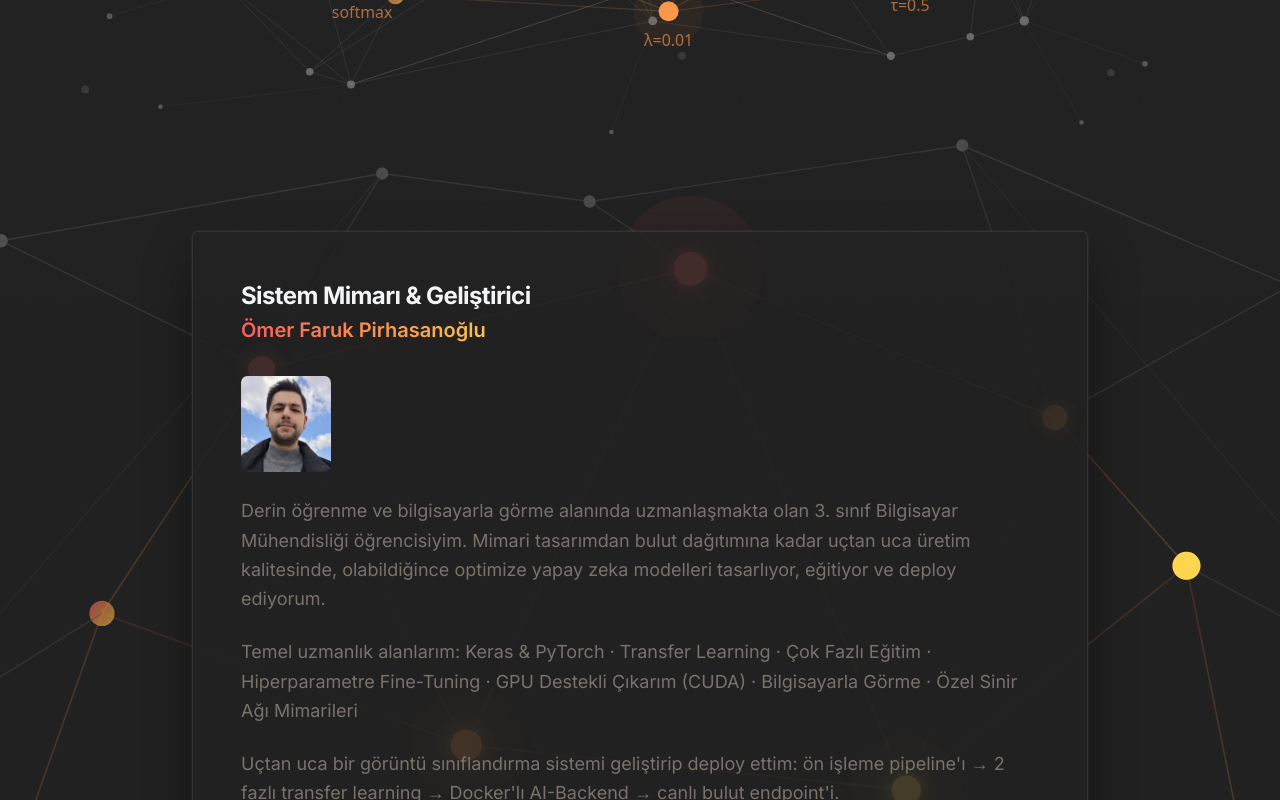
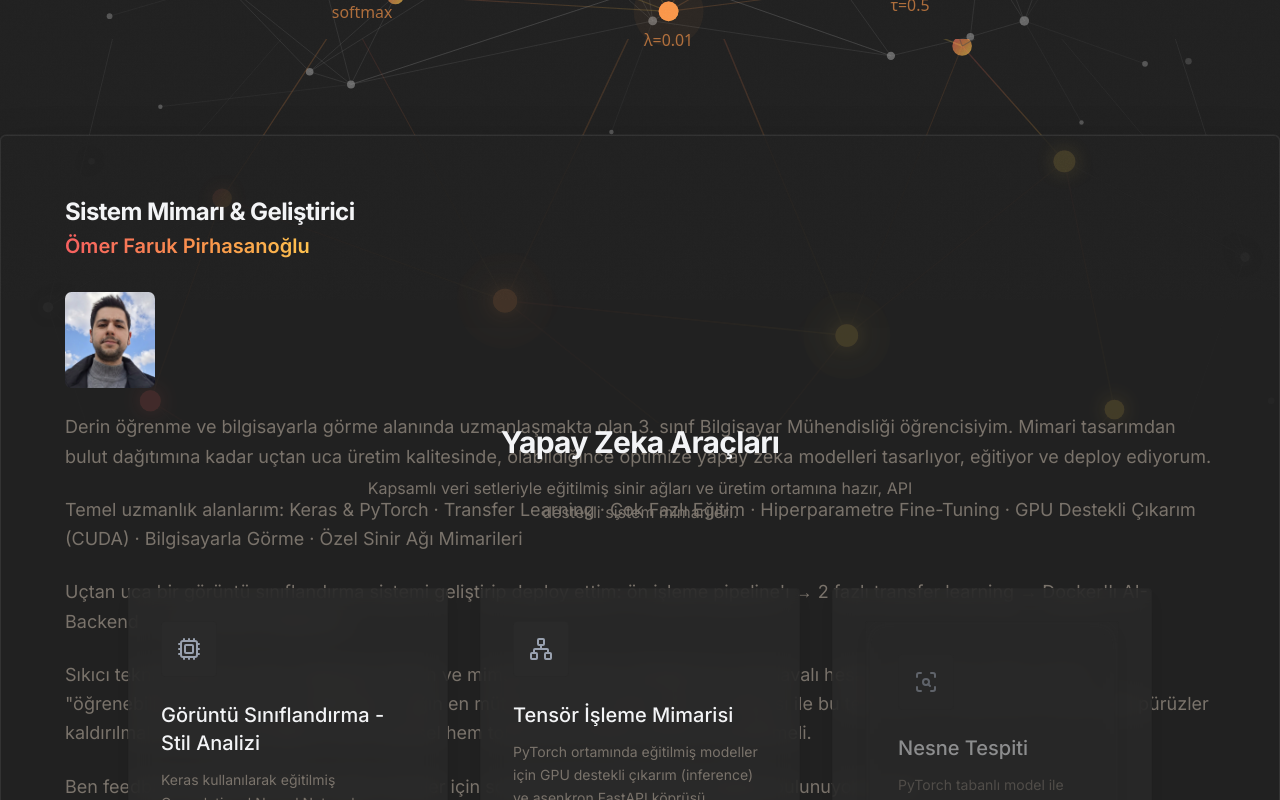
Before and after one commit to omerfarukpirhasanoglu/pirhasanoglu.com, a Next.js app: page / in a window 1280 px wide. Shown: the part 500-1300 px from the top of the page. Built offline with nearby package versions, Linux system fonts and the light colour scheme.

Commit message:
section fix

```diff
--- a/src/app/page.tsx
+++ b/src/app/page.tsx
@@ -409,8 +409,8 @@ export default function LandingPage() {
         </div>
 
         {/* Cam kart */}
-        <div className="max-w-4xl mx-auto relative" style={{
-          zIndex: 2,
+        <div className="fixed top-0 left-0 right-0 z-50 flex justify-center pt-3 px-4 pointer-events-none" style={{
+          zIndex: 1,
           borderRadius: "6px",
           background: "rgba(33,33,33,0.85)",
           boxShadow: "0 0 0 0.5px rgba(255,255,255,0.08), 0 24px 48px rgba(0,0,0,0.4)",
```
